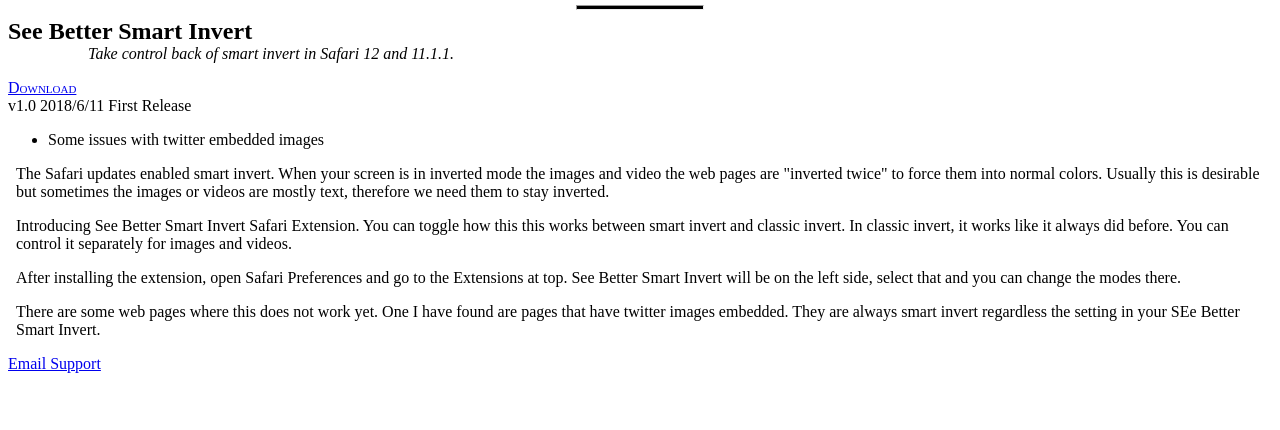
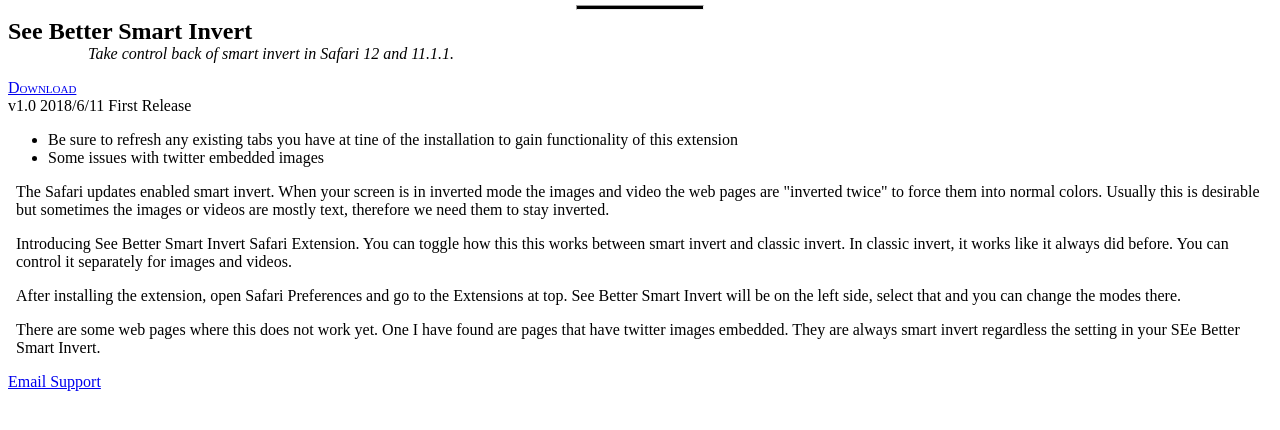
Before and after one commit to hawbaker/hawbaker.github.io, a plain HTML site: page index.html in a window 1280 px wide. Shown: the part 98-528 px from the top of the page. Drawn offline with Linux system fonts and the light colour scheme.

Commit message:
noted the need to refresh

```diff
--- a/index.html
+++ b/index.html
@@ -24,6 +24,7 @@
 			</div>
 			v1.0 2018/6/11 First Release
 			<ul>
+				<li>Be sure to refresh any existing tabs you have at tine of the installation to gain functionality of this extension</li>
 				<li>Some issues with twitter embedded images</li>
 			</ul>
 		</div>
```
